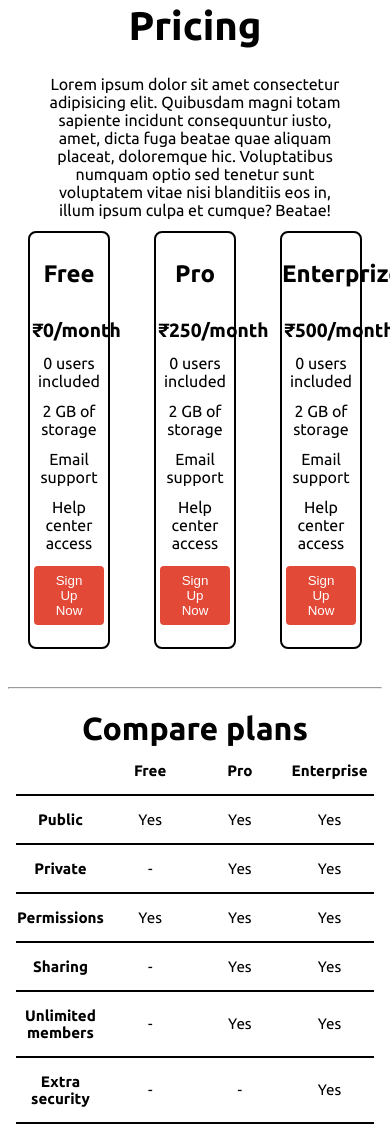
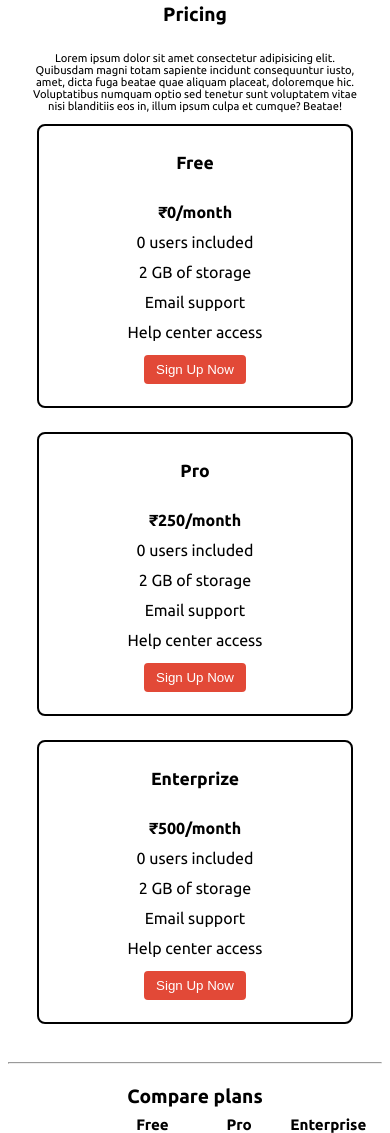
Before and after one commit to alexendariaa/dev, a plain HTML site: page project four/index.html in a window 390 px wide. Shown: the part 715-1848 px from the top of the page. Drawn offline with Linux system fonts and the light colour scheme; a web font is replaced by a local one.

Commit message:
update project four

```diff
--- a/project four/style.css
+++ b/project four/style.css
@@ -1,4 +1,9 @@
 @import url("https://fonts.googleapis.com/css2?family=Poller+One&family=Ubuntu:ital,wght@0,300;0,400;0,500;0,700;1,300;1,400;1,500;1,700&display=swap");
+:root{
+--heading2size:1.5rem;
+}
+
+
 * {
   margin: 0;
   padding: 0;
@@ -27,10 +32,10 @@
 }
 
 .section1 h1 {
-  font-size: 1.5rem;
+  font-size: var(--heading2size);
 }
 .logo {
-  font-size: 1.3rem;
+  font-size: 1.7rem;
 }
 .dumbellimg {
   width: 143px;
@@ -43,6 +48,68 @@
 }
 .section2 {
   padding: 0 63px;
+}
+
+.section2 h1 {
+  font-size:var(--heading2size);
+}
+.section2 h2 {
+  font-size: var(--heading2size);
+}
+.section2 p {
+  padding: 0 8vw;
+  text-align: center;
+}
+.box {
+  margin: 12px 22px;
+  min-width: 20vw;
+  border: 2px solid black;
+  text-align: center;
+  padding: 8px 0;
+  border-radius: 8px;
+}
+.box h2 {
+  font-size: var(--heading2size);
+  padding: 19px 0;
+}
+.highlighted {
+  font-size: 1.2rem;
+  font-weight: bolder;
+}
+.box ul {
+  list-style-type: none;
+}
+.box ul li {
+  margin: 12px 2px;
+}
+.section3 h2 {
+  font-size: var(--heading2size);
+}
+.section3 table {
+  width: 100%;
+  margin-bottom: 140px;
+  margin-top: 2 0px;
+  border-collapse: collapse;
+}
+.section3 table th {
+  width: 23vw;
+  border-bottom: 2px solid black;
+  padding: 15px 0;
+}
+.section3 table td {
+  border-bottom: 2px solid black;
+}
+
+.section3 h1 {
+  font-size: var(--heading2size);
+}
+
+.section3 {
+  padding: 21px 0;
+}
+footer {
+  padding: 23px;
+  text-align: center;
 }
 
   @media (max-width: 900px) {
@@ -75,9 +142,9 @@
     }
     .section2 p {
       padding: 0 2vw;
+      font-size: 0.7rem;
     }
     .box {
-    min-width: 80vw;
       margin: 12px auto;
     }
     .section3 table th,
@@ -87,7 +154,7 @@
     }
   }
 
-@media (max-width: 638px) {
+  @media (max-width: 600px) {
     .container {
       max-width: 100vw;
       padding: 0 2vw;
@@ -101,6 +168,15 @@
     .section3 h1,
     .section3 h2 {
       font-size: 1.2rem;
+    }
+    .section2 p{
+      font-size : 0.70rem;
+    }
+    .boxes{
+      flex-direction: column;
+    }
+    .box{
+      min-width: 80vw;
     }
     .box h2 {
       font-size: 1.1rem;
@@ -120,64 +196,3 @@
       padding: 12px;
     }
   }
-.section2 h1 {
-  font-size: 2rem;
-}
-.section2 h2 {
-  font-size: 2.5rem;
-}
-.section2 p {
-  padding: 0 8vw;
-  text-align: center;
-}
-.box {
-  margin: 12px 22px;
-  min-width: 20vw;
-  border: 2px solid black;
-  text-align: center;
-  padding: 8px 0;
-  border-radius: 8px;
-}
-.box h2 {
-  font-size: 1.5rem;
-  padding: 19px 0;
-}
-.highlighted {
-  font-size: 1.2rem;
-  font-weight: bolder;
-}
-.box ul {
-  list-style-type: none;
-}
-.box ul li {
-  margin: 12px 2px;
-}
-.section3 h2 {
-  font-size: 2rem;
-}
-.section3 table {
-  width: 100%;
-  margin-bottom: 140px;
-  margin-top: 2 0px;
-  border-collapse: collapse;
-}
-.section3 table th {
-  width: 23vw;
-  border-bottom: 2px solid black;
-  padding: 15px 0;
-}
-.section3 table td {
-  border-bottom: 2px solid black;
-}
-
-.section3 h1 {
-  font-size: 2.3rem;
-}
-
-.section3 {
-  padding: 21px 0;
-}
-footer {
-  padding: 23px;
-  text-align: center;
-}
```
Lines whose indentation alone changed are shown as unchanged.
